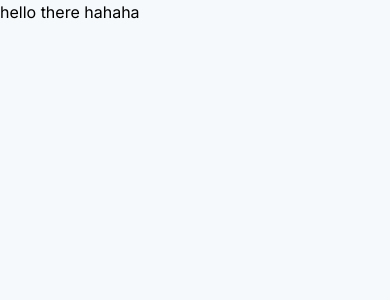
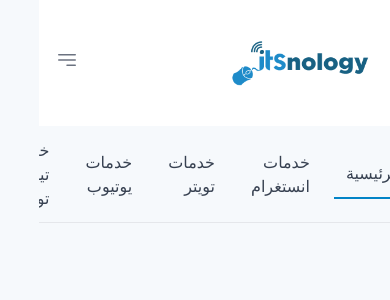
Before and after one commit to itsnology/itsnology, a Next.js app: page / in a window 390 px wide. Shown: the top 300 px of the page. Built offline with nearby package versions, Linux system fonts and the light colour scheme.

Commit message:
first commit navbar changes

```diff
--- a/app/globals.css
+++ b/app/globals.css
@@ -5,5 +5,5 @@
 /*           fonts          */
 
 body {
-   background-color: #f6f9fc;
+  background-color: #f6f9fc;
 }
--- a/app/layout.js
+++ b/app/layout.js
@@ -1,17 +1,17 @@
-import { Inter } from 'next/font/google'
-import './globals.css'
+import { Inter } from "next/font/google";
+import "./globals.css";
 
-const inter = Inter({ subsets: ['latin'] })
+const inter = Inter({ subsets: ["latin"] });
 
 export const metadata = {
-  title: 'Create Next App',
-  description: 'Generated by create next app',
-}
+  title: "Create Next App",
+  description: "Generated by create next app",
+};
 
 export default function RootLayout({ children }) {
   return (
-    <html lang="en">
+    <html lang="en" dir="rtl">
       <body className={inter.className}>{children}</body>
     </html>
-  )
+  );
 }
--- a/app/page.js
+++ b/app/page.js
@@ -1,5 +1,9 @@
 import Image from "next/image";
 import Navbar from "@components/navbar";
 export default function Home() {
-   return <main className=" bggradient ">hello there hahaha </main>;
+  return (
+    <main className=" bggradient ">
+      <Navbar />
+    </main>
+  );
 }
--- a/components/navbar.jsx
+++ b/components/navbar.jsx
@@ -1,92 +1,152 @@
-import Link from "next/link";
+"use client";
+import { useEffect, useRef, useState } from "react";
 import Image from "next/image";
-import Logo from "@pics/cards/";
-const Navbar = () => {
+import Logo from "@pics/icons/Logo.png";
+// Avtar with darpdown menu
+const AvatarMenue = () => {
+  const [state, setState] = useState(false);
+  const profileRef = useRef();
+
+  const navigation = [
+    { title: "لوحة التجكم", path: "javascript:void(0)" },
+    { title: "التحليلات", path: "javascript:void(0)" },
+    { title: "الملف الشخصي", path: "javascript:void(0)" },
+    { title: "الاعدادات", path: "javascript:void(0)" },
+  ];
+
+  useEffect(() => {
+    const handleDropDown = (e) => {
+      if (!profileRef.current.contains(e.target)) setState(false);
+    };
+    document.addEventListener("click", handleDropDown);
+  }, []);
+
   return (
-    <nav class="bg-white dark:bg-gray-900 fixed w-full z-20 top-0 left-0 border-b border-gray-200 dark:border-gray-600">
-      <div class="max-w-screen-xl flex flex-wrap items-center justify-between mx-auto p-4">
-        <a href="https://flowbite.com/" class="flex items-center">
-          <Image src={Logo} class="h-8 mr-3" alt="Flowbite Logo" />
-          <span class="self-center text-2xl font-semibold whitespace-nowrap dark:text-white">
-            Flowbite
-          </span>
+    <div className="relative border-t lg:border-none">
+      <div className="">
+        <button
+          ref={profileRef}
+          className="hidden w-fit bg-sky-500 px-4 py-1 text-gray-100 h-10 outline-none rounded-full  lg:block"
+          onClick={() => setState(!state)}
+        >
+          تسجيل الدخول
+        </button>
+      </div>
+    </div>
+  );
+};
+
+export default () => {
+  const [state, setState] = useState(false);
+
+  // Replace javascript:void(0) paths with your paths
+
+  const submenuNav = [
+    { title: "الرئيسية", path: "javascript:void(0)" },
+    { title: "خدمات انستغرام", path: "javascript:void(0)" },
+    { title: "خدمات تويتر", path: "javascript:void(0)" },
+    { title: "خدمات يوتيوب", path: "javascript:void(0)" },
+    { title: "خدمات تيك توك", path: "javascript:void(0)" },
+    { title: "خدمات فيسبوك", path: "javascript:void(0)" },
+    { title: "تويتش", path: "javascript:void(0)" },
+    { title: "شدات ببجي", path: "javascript:void(0)" },
+  ];
+
+  return (
+    <header className="text-base lg:text-sm">
+      <div
+        className={`bg-white items-center gap-x-14 px-4 max-w-screen-xl mx-auto md:px-8 lg:flex lg:static ${
+          state ? "h-full fixed inset-x-0" : ""
+        }`}
+      >
+        <div className="flex items-center justify-between py-3 lg:py-5 lg:block">
+          <a href="javascript:void(0)">
+            <Image src={Logo} width={220} height={60} alt="logo" />
           </a>
-        <div class="flex md:order-2">
+          <div className="lg:hidden">
             <button
-            className=" btn w-fit  bg-sky-600 border-0 text-gray-100
- px-4 py-2 rounded-full "
+              className="text-gray-500 hover:text-gray-800"
+              onClick={() => setState(!state)}
             >
-            {" "}
-            تسجيل الدخول
-          </button>{" "}
-          <button
-            data-collapse-toggle="navbar-sticky"
-            type="button"
-            class="inline-flex items-center p-2 w-10 h-10 justify-center text-sm text-gray-500 rounded-lg md:hidden hover:bg-gray-100 focus:outline-none focus:ring-2 focus:ring-gray-200 dark:text-gray-400 dark:hover:bg-gray-700 dark:focus:ring-gray-600"
-            aria-controls="navbar-sticky"
-            aria-expanded="false"
-          >
-            <span class="sr-only">Open main menu</span>
+              {state ? (
                 <svg
-              class="w-5 h-5"
-              aria-hidden="true"
                   xmlns="http://www.w3.org/2000/svg"
-              fill="none"
-              viewBox="0 0 17 14"
+                  className="h-6 w-6"
+                  viewBox="0 0 20 20"
+                  fill="currentColor"
                 >
                   <path
-                stroke="currentColor"
-                stroke-linecap="round"
-                stroke-linejoin="round"
-                stroke-width="2"
-                d="M1 1h15M1 7h15M1 13h15"
+                    fillRule="evenodd"
+                    d="M4.293 4.293a1 1 0 011.414 0L10 8.586l4.293-4.293a1 1 0 111.414 1.414L11.414 10l4.293 4.293a1 1 0 01-1.414 1.414L10 11.414l-4.293 4.293a1 1 0 01-1.414-1.414L8.586 10 4.293 5.707a1 1 0 010-1.414z"
+                    clipRule="evenodd"
                   />
                 </svg>
+              ) : (
+                <svg
+                  xmlns="http://www.w3.org/2000/svg"
+                  viewBox="0 0 24 24"
+                  fill="currentColor"
+                  className="w-6 h-6"
+                >
+                  <path
+                    fillRule="evenodd"
+                    d="M3 6.75A.75.75 0 013.75 6h16.5a.75.75 0 010 1.5H3.75A.75.75 0 013 6.75zM3 12a.75.75 0 01.75-.75h16.5a.75.75 0 010 1.5H3.75A.75.75 0 013 12zm8.25 5.25a.75.75 0 01.75-.75h8.25a.75.75 0 010 1.5H12a.75.75 0 01-.75-.75z"
+                    clipRule="evenodd"
+                  />
+                </svg>
+              )}
             </button>
           </div>
+        </div>
         <div
-          class="items-center justify-between hidden w-full md:flex md:w-auto md:order-1"
-          id="navbar-sticky"
+          className={`nav-menu flex-1 pb-28 mt-8 overflow-y-auto max-h-screen lg:block lg:overflow-visible lg:pb-0 lg:mt-0 ${
+            state ? "" : "hidden"
+          }`}
         >
-          <ul class="flex flex-col p-4 md:p-0 mt-4 font-medium border border-gray-100 rounded-lg bg-gray-50 md:flex-row md:space-x-8 md:mt-0 md:border-0 md:bg-white dark:bg-gray-800 md:dark:bg-gray-900 dark:border-gray-700">
-            <li>
-              <a
-                href="#"
-                class="block py-2 pl-3 pr-4 text-white bg-blue-700 rounded md:bg-transparent md:text-blue-700 md:p-0 md:dark:text-blue-500"
-                aria-current="page"
+          <ul className="items-center space-y-6 lg:flex lg:space-x-6 lg:space-x-reverse lg:space-y-0">
+            <form
+              onSubmit={(e) => e.preventDefault()}
+              className="flex-1 items-center justify-start pb-4 lg:flex lg:pb-0"
             >
-                Home
-              </a>
-            </li>
-            <li>
-              <a
-                href="#"
-                class="block py-2 pl-3 pr-4 text-gray-900 rounded hover:bg-gray-100 md:hover:bg-transparent md:hover:text-blue-700 md:p-0 md:dark:hover:text-blue-500 dark:text-white dark:hover:bg-gray-700 dark:hover:text-white md:dark:hover:bg-transparent dark:border-gray-700"
+              <div
+                className="flex items-center gap-1 px-2 border rounded-full
+
+"
               >
-                About
-              </a>
-            </li>
-            <li>
-              <a
-                href="#"
-                class="block py-2 pl-3 pr-4 text-gray-900 rounded hover:bg-gray-100 md:hover:bg-transparent md:hover:text-blue-700 md:p-0 md:dark:hover:text-blue-500 dark:text-white dark:hover:bg-gray-700 dark:hover:text-white md:dark:hover:bg-transparent dark:border-gray-700"
-              >
-                Services
-              </a>
-            </li>
-            <li>
-              <a
-                href="#"
-                class="block py-2 pl-3 pr-4 text-gray-900 rounded hover:bg-gray-100 md:hover:bg-transparent md:hover:text-blue-700 md:p-0 md:dark:hover:text-blue-500 dark:text-white dark:hover:bg-gray-700 dark:hover:text-white md:dark:hover:bg-transparent dark:border-gray-700"
-              >
-                Contact
-              </a>
-            </li>
+                <input
+                  type="text"
+                  placeholder="البحث عن..."
+                  className="w-full px-2 py-2 text-gray-500 bg-transparent rounded-md outline-none"
+                />
+              </div>
+            </form>
+
+            <AvatarMenue />
           </ul>
         </div>
       </div>
+      <nav className="border-b">
+        <ul className="flex items-center gap-x-3 max-w-screen-xl mx-auto px-4 overflow-x-auto lg:px-8">
+          {submenuNav.map((item, idx) => {
+            return (
+              // Replace [idx == 0] with [window.location.pathname == item.path]
+              <li
+                key={idx}
+                className={`py-1 ${
+                  idx == 0 ? "border-b-2 border-sky-600 " : ""
+                }`}
+              >
+                <a
+                  href={item.path}
+                  className="block py-2 px-3 rounded-lg text-gray-700 hover:text-sky-500 focus:text-sky-500 hover:bg-gray-100 duration-150"
+                >
+                  {item.title}
+                </a>
+              </li>
+            );
+          })}
+        </ul>
       </nav>
+    </header>
   );
 };
-
-export default Navbar;
--- a/package.json
+++ b/package.json
@@ -9,8 +9,6 @@
     "lint": "next lint"
   },
   "dependencies": {
-    "flowbite": "^2.0.0",
-    "flowbite-react": "^0.6.4",
     "next": "^14.0.0",
     "react": "^18",
     "react-dom": "^18"
--- a/tailwind.config.js
+++ b/tailwind.config.js
@@ -14,5 +14,5 @@ module.exports = {
       },
     },
   },
-  plugins: [require("flowbite/plugin")],
+  plugins: [],
 };
```
Also changed, not shown: pics/icons/Logo.png (added), 1 other file (tests, documents, lock files or other folders). Lines whose indentation alone changed are shown as unchanged.
